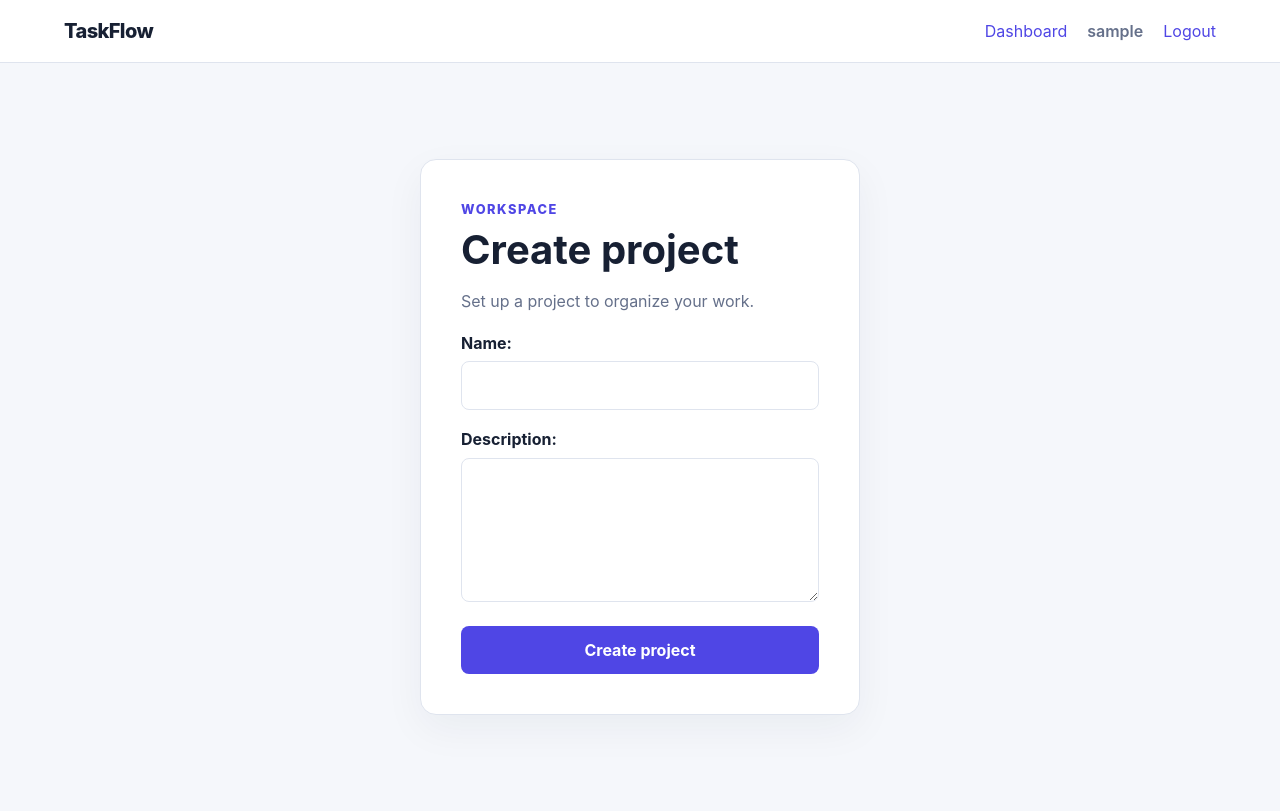
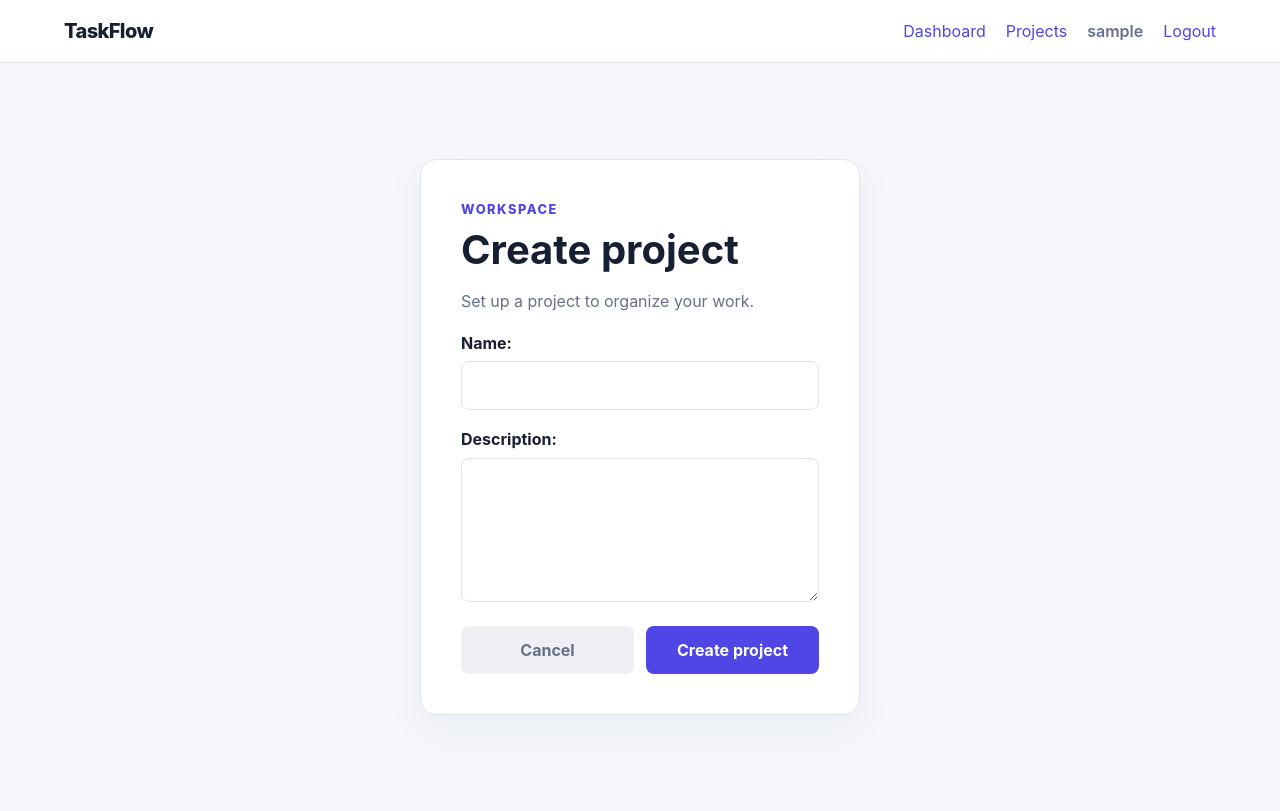
Before and after one commit to Bhavish-Makkar/Task-Manager, a Django app: page /projects/create/ in a window 1280 px wide. Run offline with Django 5.2, Linux system fonts and the light colour scheme; the visitor is signed in with stand-in values (Sample User, id 1).

```diff
--- a/projects/templates/projects/project_form.html
+++ b/projects/templates/projects/project_form.html
@@ -14,7 +14,10 @@
                 {% for error in field.errors %}<p class="form-error">{{ error }}</p>{% endfor %}
             </div>
         {% endfor %}
-        <button class="btn btn-primary" type="submit">{% if project %}Save changes{% else %}Create project{% endif %}</button>
+        <div class="form-actions">
+            <a class="btn btn-secondary" href="{% if project %}{% url 'project_detail' project.pk %}{% else %}{% url 'project_list' %}{% endif %}">Cancel</a>
+            <button class="btn btn-primary" type="submit">{% if project %}Save changes{% else %}Create project{% endif %}</button>
+        </div>
     </form>
 </section>
 {% endblock %}
--- a/static/css/main.css
+++ b/static/css/main.css
@@ -45,9 +45,12 @@ label { display: block; font-weight: 650; margin-bottom: .4rem; }
 .project-card .btn { margin-top: auto; text-align: center; }
 .project-actions { display: flex; gap: .75rem; margin: 2rem 0; }
 .btn-secondary { background: #eef0f6; color: var(--muted); }
+.btn-secondary:hover { background: #e2e6f0; text-decoration: none; }
 .btn-danger { background: #c92a2a; color: #fff; }
 .btn-danger:hover { background: #a61e1e; text-decoration: none; }
 .project-actions form { margin: 0; }
+.form-actions { display: flex; gap: .75rem; }
+.form-actions .btn { text-align: center; }
 .empty-state { text-align: center; }
 .empty-state .btn { display: inline-block; max-width: 220px; }
 .alert { border-radius: .5rem; padding: .75rem 1rem; }
--- a/templates/base.html
+++ b/templates/base.html
@@ -13,6 +13,7 @@
         <nav class="nav-links" aria-label="Main navigation">
             {% if user.is_authenticated %}
                 <a href="{% url 'dashboard' %}">Dashboard</a>
+                <a href="{% url 'project_list' %}">Projects</a>
                 <span class="user-name">{{ user.username }}</span>
                 <form method="post" action="{% url 'logout' %}">
                     {% csrf_token %}
```
Also changed, not shown: projects/tests.py (+8 -0 lines).
